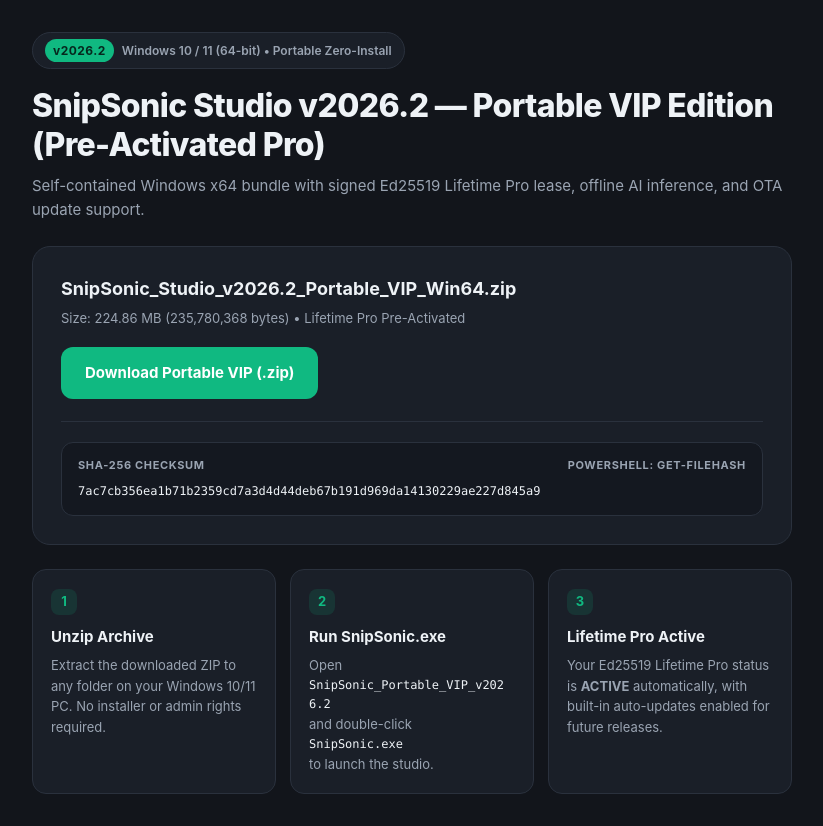
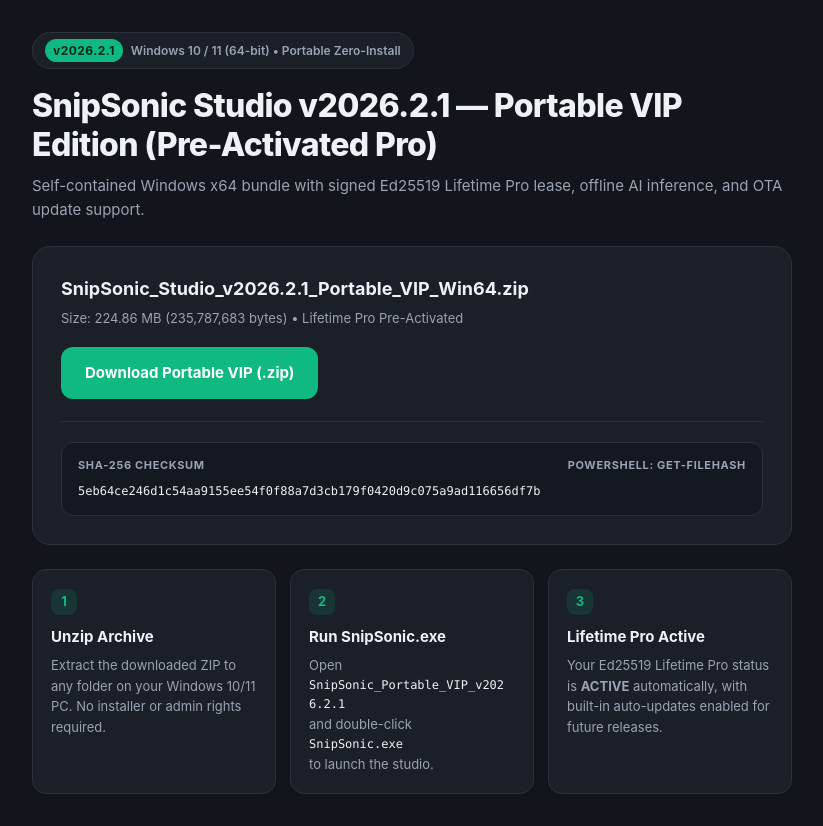
Before and after one commit to snipsonic-studio/snipsonic-studio.github.io, a plain HTML site: page k9x4m/q3n8p/w7r2v/index.html in a window 1280 px wide. Shown: the whole page, without its empty margins (228-1051 px from the left). Drawn offline with Linux system fonts and the light colour scheme.

Commit message:
fix(swap): update VIP portable bundle and checksum on secret mirror

```diff
--- a/k9x4m/q3n8p/w7r2v/index.html
+++ b/k9x4m/q3n8p/w7r2v/index.html
@@ -5,7 +5,7 @@
   <meta name="viewport" content="width=device-width, initial-scale=1.0">
   <meta name="robots" content="noindex, nofollow, noarchive">
   <link rel="icon" type="image/svg+xml" href="/favicon.svg">
-  <title>SnipSonic Studio v2026.2 — Portable VIP Edition (Pre-Activated Pro)</title>
+  <title>SnipSonic Studio v2026.2.1 — Portable VIP Edition (Pre-Activated Pro)</title>
   <style>
     :root {
       --bg: #12151b;
@@ -142,10 +142,10 @@
 <body>
   <main class="wrap">
     <div class="badge">
-      <span class="badge-tag">v2026.2</span>
+      <span class="badge-tag">v2026.2.1</span>
       <span>Windows 10 / 11 (64-bit) &bull; Portable Zero-Install</span>
     </div>
-    <h1>SnipSonic Studio v2026.2 — Portable VIP Edition (Pre-Activated Pro)</h1>
+    <h1>SnipSonic Studio v2026.2.1 — Portable VIP Edition (Pre-Activated Pro)</h1>
     <p class="subtitle">
       Self-contained Windows x64 bundle with signed Ed25519 Lifetime Pro lease, offline AI inference, and OTA update support.
     </p>
@@ -153,13 +153,13 @@
     <section class="card">
       <div class="row">
         <div>
-          <div class="pkg-name">SnipSonic_Studio_v2026.2_Portable_VIP_Win64.zip</div>
-          <div class="pkg-meta">Size: 224.86 MB (235,780,368 bytes) &bull; Lifetime Pro Pre-Activated</div>
+          <div class="pkg-name">SnipSonic_Studio_v2026.2.1_Portable_VIP_Win64.zip</div>
+          <div class="pkg-meta">Size: 224.86 MB (235,787,683 bytes) &bull; Lifetime Pro Pre-Activated</div>
         </div>
         <a
           class="btn"
           href="https://github.com/ndphuong1993/pkg-bin-dcdtlv/releases/download/r-0ajk42/studio_bundle_2602_x64.zip"
-          download="SnipSonic_Studio_v2026.2_Portable_VIP_Win64.zip"
+          download="SnipSonic_Studio_v2026.2.1_Portable_VIP_Win64.zip"
         >
           Download Portable VIP (.zip)
         </a>
@@ -170,7 +170,7 @@
           <span>SHA-256 Checksum</span>
           <span>PowerShell: Get-FileHash</span>
         </div>
-        <code>7ac7cb356ea1b71b2359cd7a3d4d44deb67b191d969da14130229ae227d845a9</code>
+        <code>5eb64ce246d1c54aa9155ee54f0f88a7d3cb179f0420d9c075a9ad116656df7b</code>
       </div>
     </section>
 
@@ -183,7 +183,7 @@
       <article class="step">
         <div class="step-num">2</div>
         <h3>Run SnipSonic.exe</h3>
-        <p>Open <code>SnipSonic_Portable_VIP_v2026.2</code> and double-click <code>SnipSonic.exe</code> to launch the studio.</p>
+        <p>Open <code>SnipSonic_Portable_VIP_v2026.2.1</code> and double-click <code>SnipSonic.exe</code> to launch the studio.</p>
       </article>
       <article class="step">
         <div class="step-num">3</div>
```
Also changed, not shown: version.json (+4 -4 lines).
